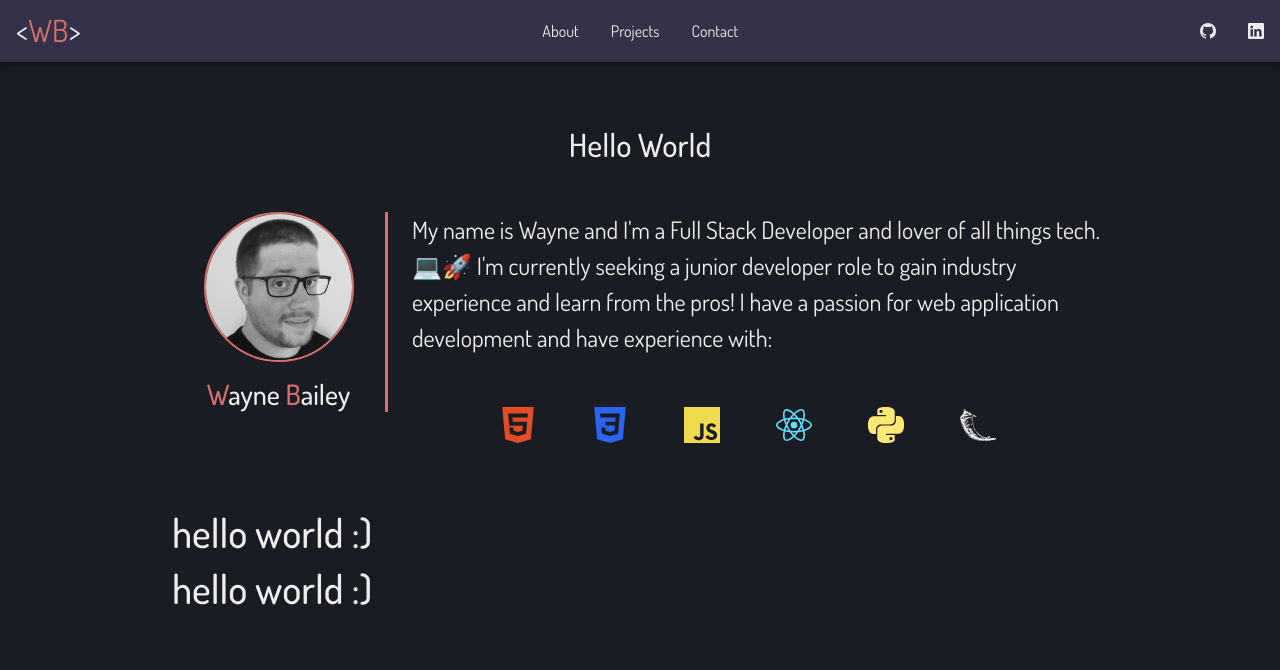
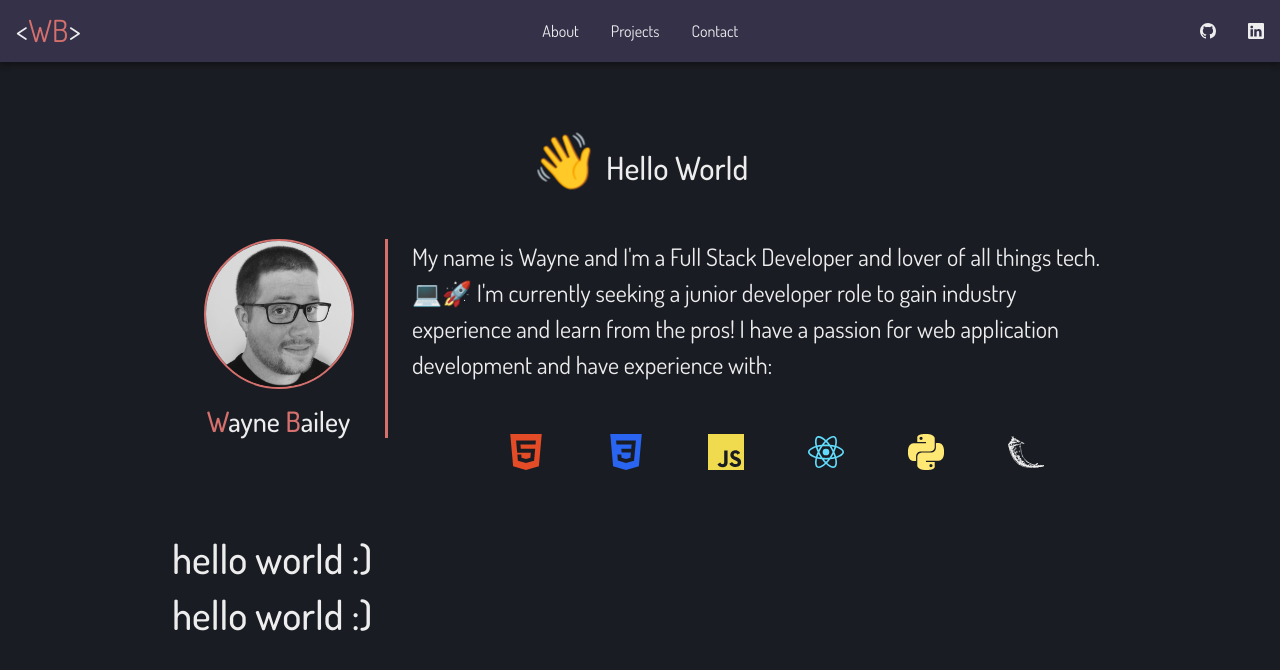
Before and after one commit to itrytocodethings/portfoliov1, a React (Vite) app: page / in a window 1280 px wide. Shown: the top 670 px of the page. Built offline with nearby package versions, Linux system fonts and the light colour scheme.

Commit message:
css wave

```diff
--- a/src/assets/css/index.css
+++ b/src/assets/css/index.css
@@ -161,6 +161,26 @@ section.about h3 span {
   color: var(--primary-color) !important;
 }
 
+section.about h2 span {
+  font-size: 1.7em;
+}
+
+h2:hover span.wave {
+  display: inline-block;
+  animation: wave .5s infinite;
+}
+
+@keyframes wave {
+  0% {
+    transform: rotate(20deg);
+  }
+  50% {
+    transform: rotate(-30deg);
+  }
+  100% {
+    transform: rotate(30deg);
+  }
+}
 section.about .left {
   border-right: 3px solid var(--primary-color);
 }
--- a/src/js/Pages/Portfolio.jsx
+++ b/src/js/Pages/Portfolio.jsx
@@ -39,7 +39,7 @@ const Portfolio = () => {
         <section className="about">
           <div id="about" className="container portfolio">
             <div className="about-content py-5">
-              <h2 className="text-center mb-5">Hello World</h2>
+              <h2 className="text-center mb-5"><span className="wave">👋</span> Hello World</h2>
               <div className="row">
                 <div className="col-12 col-md-3">
                   <div className="left text-center mb-5">
@@ -61,11 +61,8 @@ const Portfolio = () => {
                     <p className="text-center">
                       <ul>
                         {techIcons.map((icon) => (
-                          <li className="techstack-icon scale-up-center">{icon}</li>
+                          <li className="techstack-icon">{icon}</li>
                         ))}
-                        <li className="techstack-icon scale-up-center">
-                          <i class="fab fa-html5"></i>
-                        </li>
                       </ul>
                     </p>
                   </div>
```
